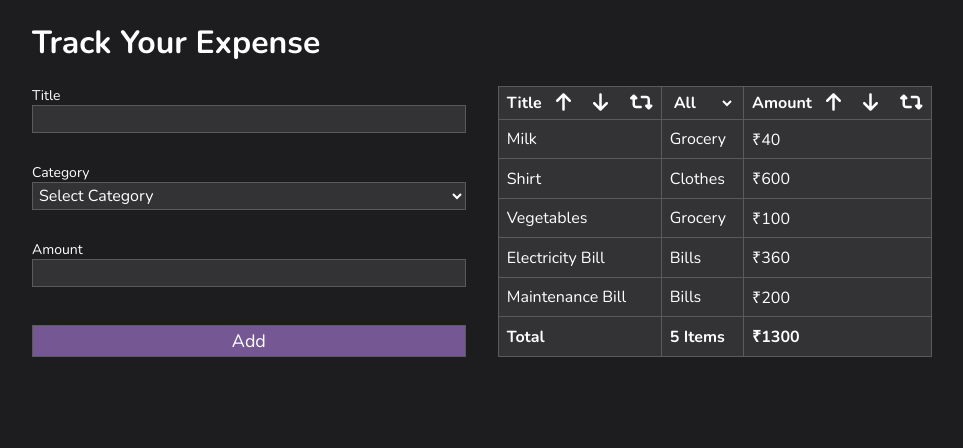
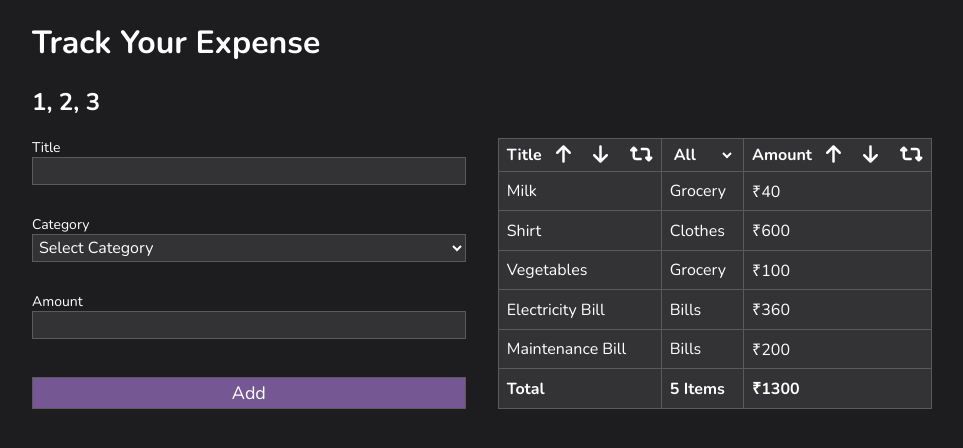
Before and after one commit to YaminiSharma780/Expenzo, a React (Vite) app: page / in a window 1280 px wide. Shown: the top 448 px of the page, without its empty margins (158-1121 px from the left). Built offline with nearby package versions, Linux system fonts and the light colour scheme.

Commit message:
local storage hook added to get data

```diff
--- a/src/App.jsx
+++ b/src/App.jsx
@@ -3,6 +3,7 @@ import "./App.css";
 import ExpenseForm from "./components/ExpenseForm";
 import ExpenseTable from "./components/ExpenseTable";
 import expenseData from "./data/expenseData";
+import useLocalStorage from "./hooks/useLocalStorage";
 
 function App() {
   const [currExpense, setCurrExpense] = useState({
@@ -15,9 +16,22 @@ function App() {
 
   const [editingRowID, setEditingRowID] = useState("");
 
+  const [localStorageData, setLocalStorageData] = useLocalStorage(
+    "myArr",
+    [1, 2, 3]
+  );
+
   return (
     <main>
-      <h1>Track Your Expense</h1>
+      <h1
+        onClick={() => {
+          // setLocalStorageData([4, 5, 6]);
+          setLocalStorageData((prevState) => [...prevState, 4, 5, 6]);
+        }}
+      >
+        Track Your Expense
+      </h1>
+      <h2>{localStorageData.join(", ")}</h2>
       <div className="expense-tracker">
         <ExpenseForm
           setExpenses={setExpenses}
--- /dev/null
+++ b/src/hooks/useLocalStorage.js
@@ -0,0 +1,25 @@
+import { useEffect, useState } from "react";
+
+export default function useLocalStorage(key, initialData) {
+  const [data, setData] = useState(initialData);
+
+  useEffect(() => {
+    const existingData = JSON.parse(localStorage.getItem(key));
+    if (existingData) {
+      setData(existingData);
+    } else {
+      localStorage.setItem(key, JSON.stringify(initialData));
+    }
+  }, []);
+
+  const updateLocalStorage = (newData) => {
+    if (typeof newData === "function") {
+      localStorage.setItem(key, JSON.stringify(newData(data)));
+    }
+    else {
+      localStorage.setItem(key, JSON.stringify(newData));
+    }
+    setData(newData);
+  };
+  return [data, updateLocalStorage];
+}
```
